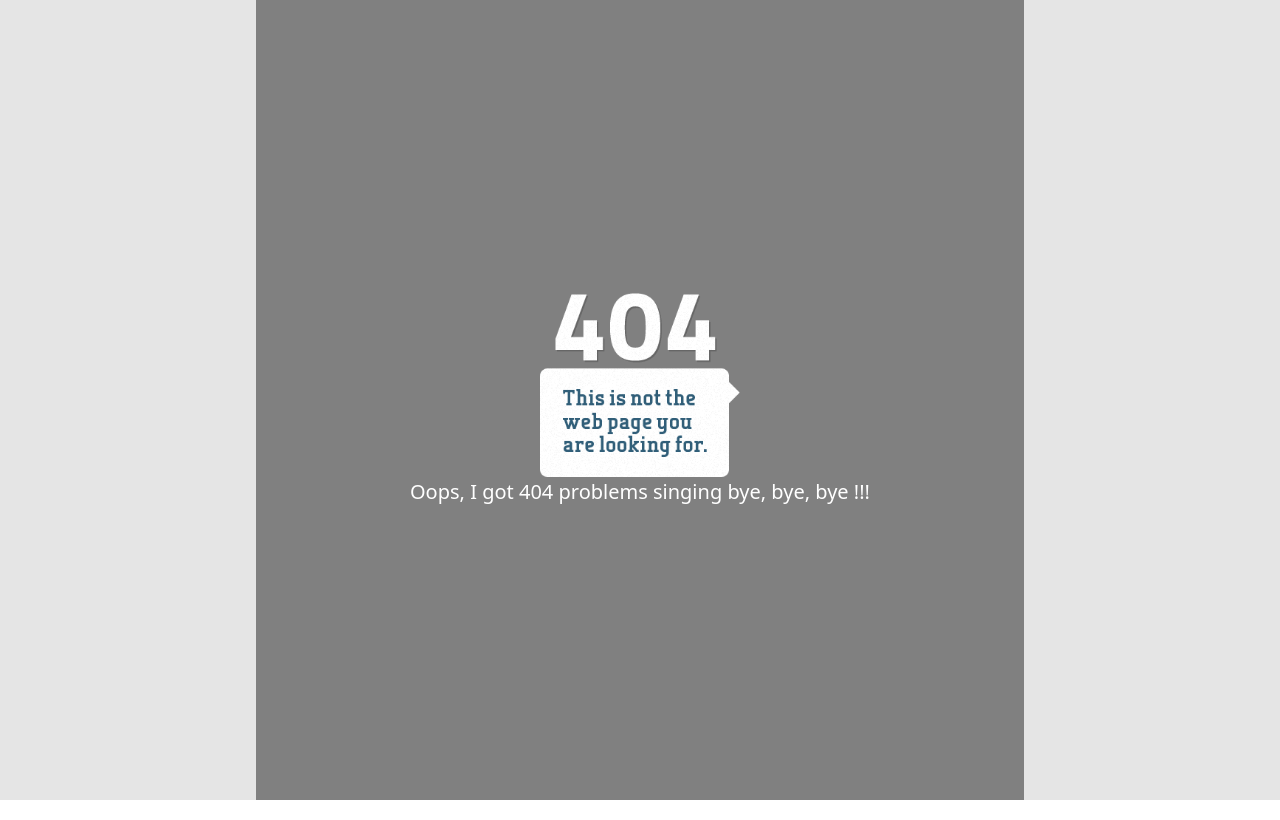
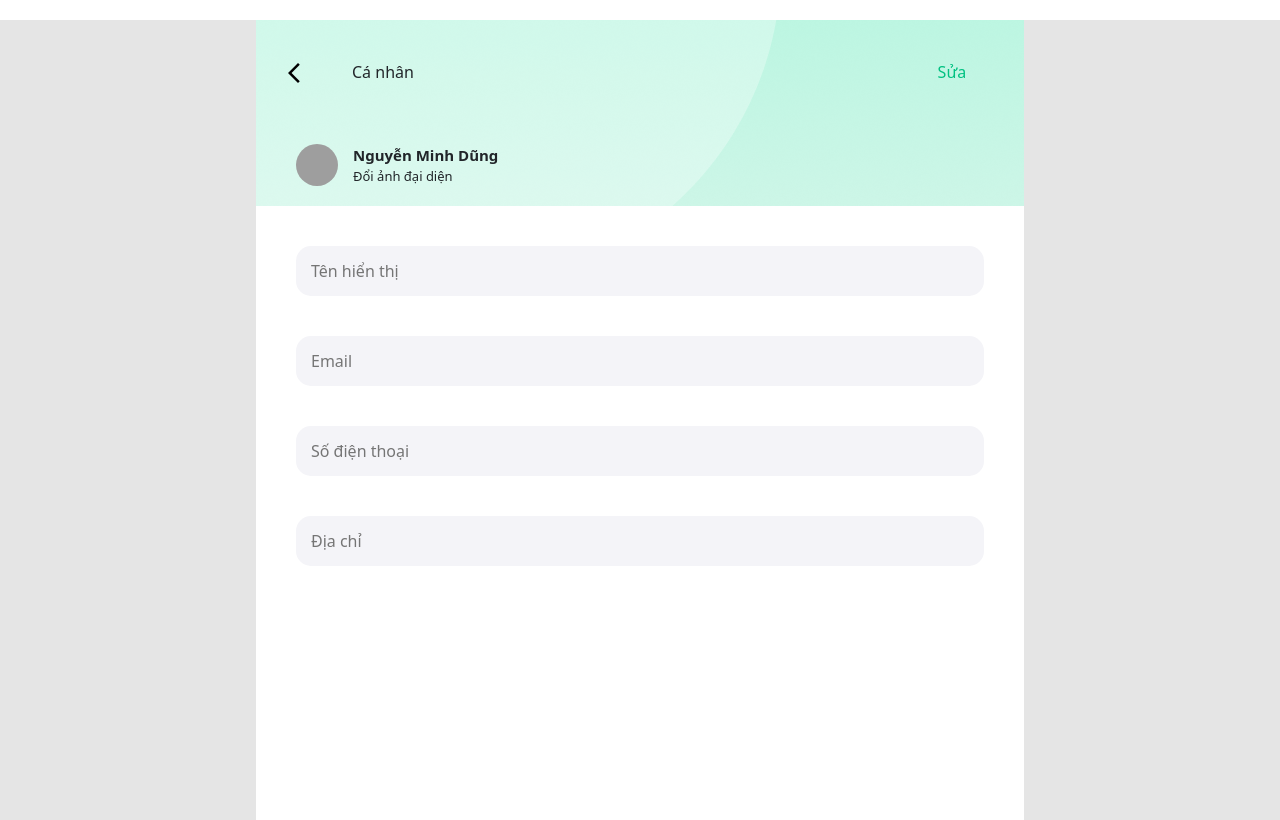
Before and after one commit to dungnguyenBKA/Reactjs-Petty-2021, a React (Create React App) app: page /personal in a window 1280 px wide. Before the commit this address had no page. Built offline with nearby package versions, Linux system fonts and the light colour scheme; grey boxes are pictures that could not be loaded.

Commit message:
add personal info, navigate avatar (home -> personal info)

```diff
--- a/src/App.tsx
+++ b/src/App.tsx
@@ -9,6 +9,7 @@ import TestScreen from './screen/test-screen/TestScreen'
 import NotFoundScreen from './screen/not-found/NotFoundScreen'
 import { Toaster } from 'react-hot-toast'
 import ListMessengerScreen from './screen/messenger/ListMessengerScreen'
+import PersonalInfo from './screen/personal-info/PersonalInfo'
 
 export default function App() {
     return (
@@ -17,6 +18,7 @@ export default function App() {
                 <Routes>
                     <Route path="/" element={<HomeScreen />} />
                     <Route path="/login" element={<LoginScreen />} />
+                    <Route path="/personal" element={<PersonalInfo />} />
 
 
 
--- a/src/screen/home/Header.tsx
+++ b/src/screen/home/Header.tsx
@@ -1,49 +1,115 @@
-import { AppStyle, background, bold, circleImage, fitContain, flexCenter, flexHori, flexVerti, height, margin, marginEnd, marginHori, marginStart, marginVertical, paddingBottom, paddingTop, radius, regular, shadow, textColor, weightItem, width } from "../../AppStyle"
+import {
+  AppStyle,
+  background,
+  bold,
+  circleImage,
+  fitContain,
+  flexCenter,
+  flexHori,
+  flexVerti,
+  height,
+  margin,
+  marginEnd,
+  marginHori,
+  marginStart,
+  marginVertical,
+  paddingBottom,
+  paddingTop,
+  radius,
+  regular,
+  shadow,
+  textColor,
+  weightItem,
+  width,
+} from "../../AppStyle";
 
-import icScan from '../../asset/ic_qr_scan.png'
-import icAddFriend from '../../asset/ic_add_friend.png'
-import icPetAdd from '../../asset/ic_pet_add.png'
-import icPetCard from '../../asset/ic_pet_card.png'
-import icCoin from '../../asset/ic_coin.svg'
-import bgHome from '../../asset/bg_home.png'
-import { ImageView } from "../../components/ImageView"
+import icScan from "../../asset/ic_qr_scan.png";
+import icAddFriend from "../../asset/ic_add_friend.png";
+import icPetAdd from "../../asset/ic_pet_add.png";
+import icPetCard from "../../asset/ic_pet_card.png";
+import icCoin from "../../asset/ic_coin.svg";
+import bgHome from "../../asset/bg_home.png";
+import { ImageView } from "../../components/ImageView";
+import { useNavigate } from "react-router-dom";
+import ButtonView from "../../components/ButtonView";
 
+export default function Header() {
+  let navigate = useNavigate();
 
-
-export default function Header(){
-    return <div style={AppStyle({ backgroundImage: `url(${bgHome})` }, paddingBottom(20))}>
+  return (
+    <div
+      style={AppStyle({ backgroundImage: `url(${bgHome})` }, paddingBottom(20))}
+    >
       <div style={AppStyle(flexHori(), flexCenter(), marginHori(15))}>
-            <ImageView style={AppStyle(circleImage(42))} src="https://avatar-ex-swe.nixcdn.com/singer/avatar/2018/05/05/5/6/0/3/1525531851818_600.jpg"/>
+        <ButtonView
+          onClick={() => {
+            navigate("../personal");
+          }}
+        >
+          <ImageView
+            style={AppStyle(circleImage(42))}
+            src="https://avatar-ex-swe.nixcdn.com/singer/avatar/2018/05/05/5/6/0/3/1525531851818_600.jpg"
+          />
+        </ButtonView>
         <div style={AppStyle(flexVerti(), weightItem(1), marginStart(15))}>
-                <p style={AppStyle(margin(0), bold(15), textColor("#007B52"))}>Quynh Kem</p>
-                <p style={AppStyle(margin(0), regular(13), textColor("#474A57"))}>Thong tin tai khoan chu</p>
+          <p style={AppStyle(margin(0), bold(15), textColor("#007B52"))}>
+            Quynh Kem
+          </p>
+          <p style={AppStyle(margin(0), regular(13), textColor("#474A57"))}>
+            Thong tin tai khoan chu
+          </p>
         </div>
         <div style={AppStyle(flexHori())}>
-                <ImageView style ={AppStyle(width(20), height(20), marginEnd(4))}src={icCoin}/>
-                <p style={AppStyle(margin(0), bold(13), textColor("#00C181"))}> 780.2</p>
+          <ImageView
+            style={AppStyle(width(20), height(20), marginEnd(4))}
+            src={icCoin}
+          />
+          <p style={AppStyle(margin(0), bold(13), textColor("#00C181"))}>
+            {" "}
+            780.2
+          </p>
         </div>
-
       </div>
-        <div style={AppStyle(flexHori(), background("#FFFFFF"),
-         radius(12), shadow(30), marginHori(15), marginVertical(21), paddingTop(20))}>
+      <div
+        style={AppStyle(
+          flexHori(),
+          background("#FFFFFF"),
+          radius(12),
+          shadow(30),
+          marginHori(15),
+          marginVertical(21),
+          paddingTop(20)
+        )}
+      >
         <div style={AppStyle(weightItem(1), flexVerti(), flexCenter())}>
-            <ImageView style={AppStyle(width(32), height(32), fitContain())}
-            src={icScan}/>
+          <ImageView
+            style={AppStyle(width(32), height(32), fitContain())}
+            src={icScan}
+          />
           <p>Quet QR</p>
         </div>
-        <div style={AppStyle(weightItem(1),flexVerti(), flexCenter())}>
-            <ImageView style={AppStyle(width(32), height(32), fitContain())} src={icPetAdd}/>
+        <div style={AppStyle(weightItem(1), flexVerti(), flexCenter())}>
+          <ImageView
+            style={AppStyle(width(32), height(32), fitContain())}
+            src={icPetAdd}
+          />
           <p>Them Pet</p>
         </div>
-        <div style={AppStyle(weightItem(1),flexVerti(), flexCenter())}>
-            <ImageView style={AppStyle(width(32), height(32), fitContain())} src={icPetCard}/>
+        <div style={AppStyle(weightItem(1), flexVerti(), flexCenter())}>
+          <ImageView
+            style={AppStyle(width(32), height(32), fitContain())}
+            src={icPetCard}
+          />
           <p>The Pet</p>
         </div>
-        <div style={AppStyle(weightItem(1),flexVerti(), flexCenter())}>
-            <ImageView style={AppStyle(width(32), height(32), fitContain())} src={icAddFriend}/>
+        <div style={AppStyle(weightItem(1), flexVerti(), flexCenter())}>
+          <ImageView
+            style={AppStyle(width(32), height(32), fitContain())}
+            src={icAddFriend}
+          />
           <p>Moi ban be</p>
         </div>
       </div>
-
     </div>
+  );
 }
--- /dev/null
+++ b/src/screen/personal-info/PersonalInfo.tsx
@@ -0,0 +1,134 @@
+import { FC } from "react";
+import { Row } from "react-bootstrap";
+import {
+  AppStyle,
+  circleImage,
+  flexHori,
+  flexCenter,
+  marginHori,
+  flexVerti,
+  paddingHori,
+  margin,
+  weightItem,
+  marginStart,
+  radius,
+  width,
+  marginEnd,
+  height,
+  fitContain,
+  padding,
+  borderWidth,
+  background,
+  flexShrink,
+  textColor,
+  bold,
+  regular,
+  paddingBottom
+} from "../../AppStyle";
+import ButtonView from "../../components/ButtonView";
+import Column from "../../components/Column";
+import { ImageView } from "../../components/ImageView";
+import TextView from "../../components/Text";
+import BackIcon from "@mui/icons-material/ArrowBackIosNew";
+import { useNavigate } from "react-router-dom";
+import { Colors } from "../../AppColor";
+import bgHome from "../../asset/bg_home.png";
+
+
+
+interface PersonalInfoProps {}
+
+const PersonalInfo: FC<PersonalInfoProps> = (props) => {
+  let navigate = useNavigate();
+
+  return (
+    <div>
+      <header style={AppStyle({ backgroundImage: `url(${bgHome})` }, paddingBottom(20))}>
+        <div style = {AppStyle(flexHori(), margin(20))}>
+          <ButtonView
+
+            onClick={() => {
+              navigate(-1);
+            }}
+          >
+            <BackIcon />
+          </ButtonView>
+
+          <TextView style={AppStyle(weightItem(7), margin(40))}>Cá nhân</TextView>
+          <ButtonView style={AppStyle(weightItem(1), textColor(Colors.color_primary))} >Sửa</ButtonView>
+        </div>
+
+        <div style={AppStyle(flexHori(),flexCenter(), marginStart(40), marginEnd(40))}>
+          <ImageView
+            style={AppStyle(width(42), height(42), radius(21), padding(0))} src="https://lh3.googleusercontent.com/proxy/ZOwrvNtJI1G9uq96CA7_kfOqgHAXdC-g_-bcu6pEePUmx6ZJzIZT8lHv5vGJzp1qvfZ1Kp1w4mH3E7UMzvYYR0B56g5E7Gw9WKu_z8nn8NvmBZMWXDvt0UJSkgU"
+          />
+          <Column style={AppStyle(flexVerti(), weightItem(1), marginStart(15))}>
+            <TextView style={AppStyle(margin(0), width('auto'), bold(15))}>Nguyễn Minh Dũng</TextView>
+            <TextView style={AppStyle(margin(0), width('auto'), regular(13))}>Đổi ảnh đại diện</TextView>
+          </Column>
+          {/* <ButtonView>Lưu</ButtonView> */}
+        </div>
+      </header>
+      <Column style={AppStyle(margin(20))}>
+        <input
+          style={AppStyle(
+            margin(20),
+            width("auto"),
+            height(50),
+            radius(15),
+            paddingHori(15),
+
+            borderWidth(0),
+            background("#f4f4f8")
+          )}
+          type="text"
+          placeholder="Tên hiển thị"
+        />
+        <input
+          style={AppStyle(
+            margin(20),
+            width("auto"),
+            height(50),
+            radius(15),
+            paddingHori(15),
+
+            borderWidth(0),
+            background("#f4f4f8")
+          )}
+          type="email"
+          placeholder="Email"
+        />
+        <input
+          style={AppStyle(
+            margin(20),
+            width("auto"),
+            height(50),
+            radius(15),
+            paddingHori(15),
+
+            borderWidth(0),
+            background("#f4f4f8")
+          )}
+          type="text"
+          placeholder="Số điện thoại"
+        />
+        <input
+          style={AppStyle(
+            margin(20),
+            width("auto"),
+            height(50),
+            radius(15),
+            paddingHori(15),
+
+            borderWidth(0),
+            background("#f4f4f8")
+          )}
+          type="text"
+          placeholder="Địa chỉ"
+        />
+      </Column>
+    </div>
+  );
+};
+
+export default PersonalInfo;
```
Lines whose indentation alone changed are shown as unchanged.
